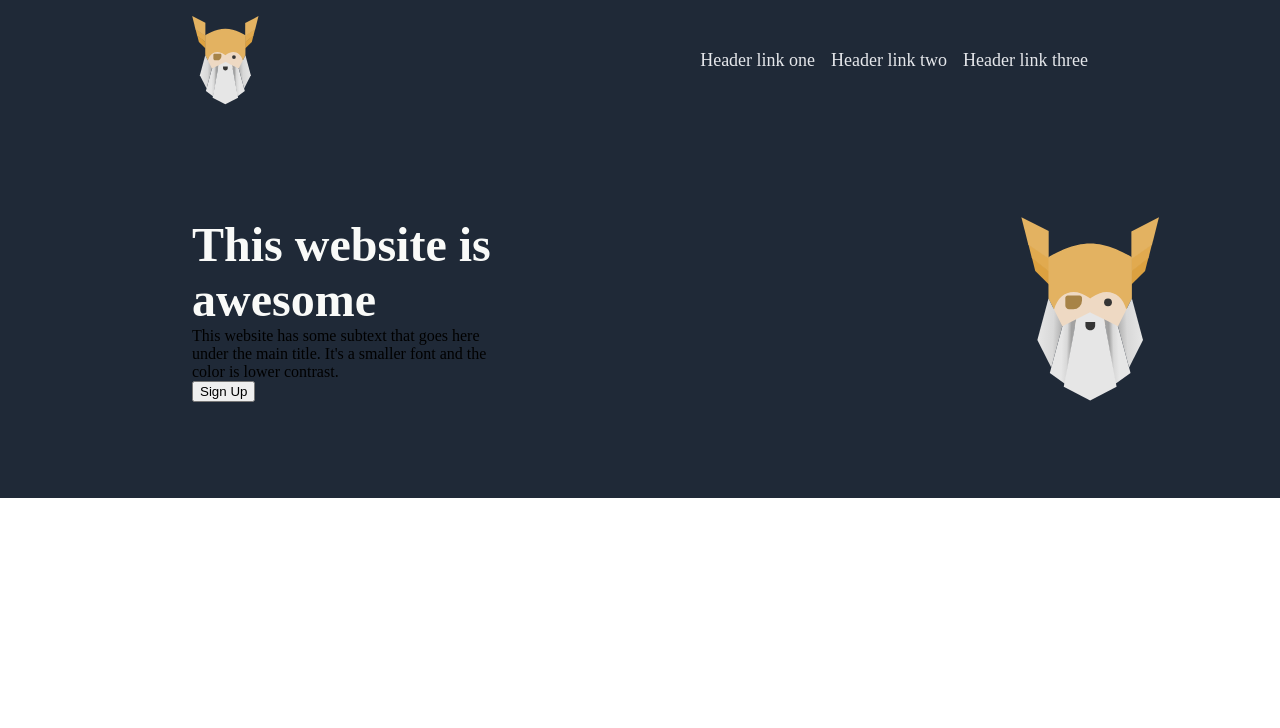
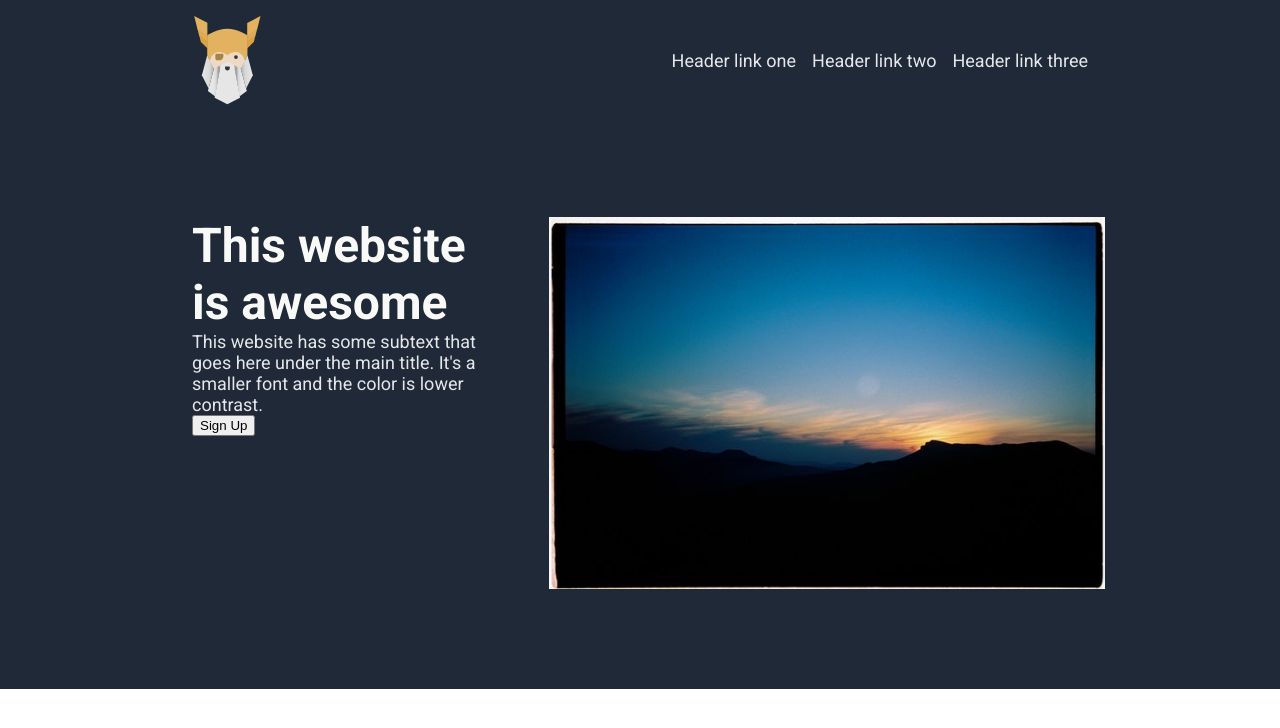
Before and after one commit to bertranddibetta/landing-page-exercice, a plain HTML site: page index.html in a window 1280 px wide. Drawn offline with Linux system fonts and the light colour scheme.

Commit message:
import font

```diff
--- a/index.html
+++ b/index.html
@@ -6,6 +6,9 @@
     <meta name="viewport" content="width=device-width, initial-scale=1.0">
     <title>Landing Page</title>
     <link rel="stylesheet" href="style.css">
+    <link rel="preconnect" href="https://fonts.googleapis.com">
+    <link rel="preconnect" href="https://fonts.gstatic.com" crossorigin>
+    <link href="https://fonts.googleapis.com/css2?family=Roboto:wght@400;700&display=swap" rel="stylesheet">
 </head>
 <body>
     <div class="header">
@@ -27,7 +30,7 @@
             <div class="button"><button>Sign Up</button></div>
         </div>
         <div class="hero-image">
-            <img src="logo.svg">
+            <img src="hero-picture.jpg">
         </div>
     </div>
 </body>
--- a/style.css
+++ b/style.css
@@ -1,5 +1,12 @@
 body {
     margin: 0px;
+    font-family: 'Roboto', sans-serif;
+}
+
+img {
+    margin-left: 3%;
+    width: 100%;
+    height: auto;
 }
 
 .header {
@@ -48,14 +55,13 @@ body {
     margin-right: 3%;
 }
 
-.hero-image {
-    display: flex;
-    justify-content: left;
-    margin-left: 3%;
-}
-
 .hero-slogan {
     color: #F9FAF8;
     font-size: 48px;
     font-weight: 900;
 }
+
+.hero-text {
+    color: #e5e7eb;
+    font-size: 18px;
+}
```
Also changed, not shown: hero-picture.jpg (added).
